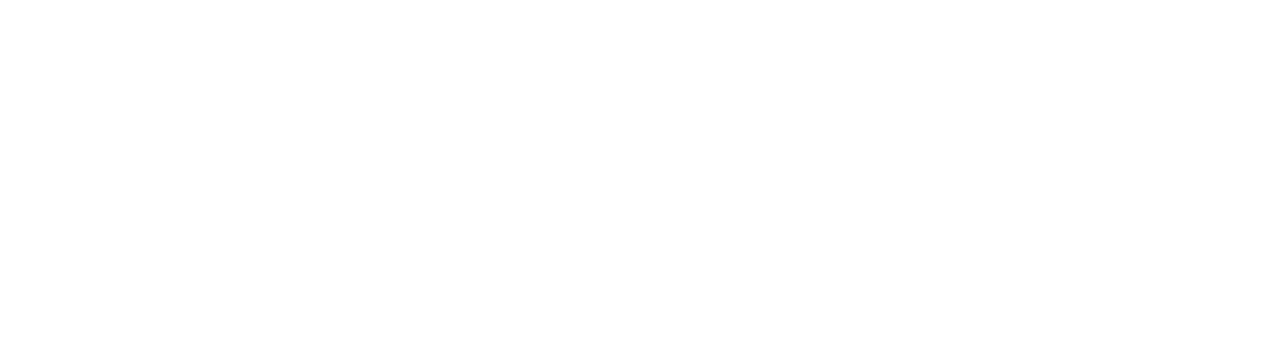
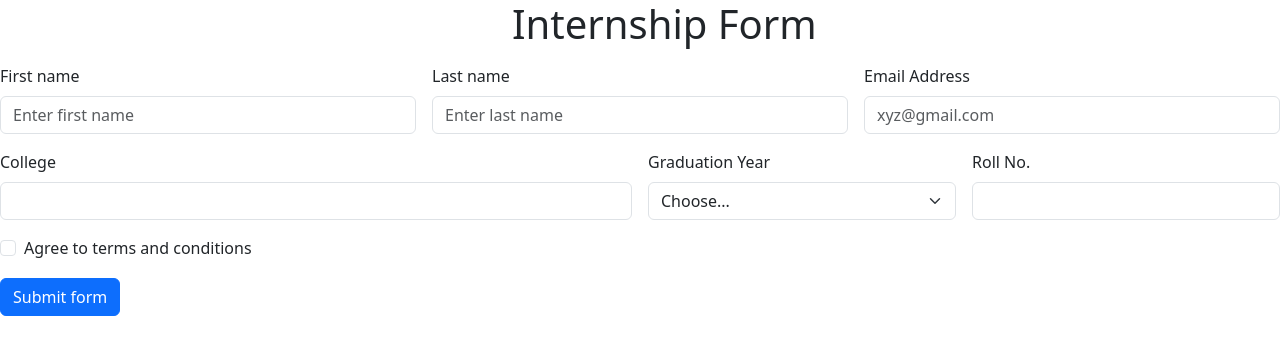
Before and after one commit to acciojob/bootstrap-form-easy-SuvankarA, a website: page main.html in a window 1280 px wide. Drawn offline with nearby package versions, Linux system fonts and the light colour scheme.

Commit message:
myCommit

```diff
--- a/main.html
+++ b/main.html
@@ -4,12 +4,90 @@
 
 <head>
 	<link rel="stylesheet" href="styles.css">
+	<link href="https://cdn.jsdelivr.net/npm/bootstrap@5.3.0-alpha1/dist/css/bootstrap.min.css" rel="stylesheet"
+		integrity="sha384-GLhlTQ8iRABdZLl6O3oVMWSktQOp6b7In1Zl3/Jr59b6EGGoI1aFkw7cmDA6j6gD" crossorigin="anonymous">
 </head>
 
 <body>
 	<!-- the entire body must be written by student -->
-    <script type="text/javascript" src="./script.js">
-</script>
+	<h1>Internship Form</h1>
+	<form class="row g-3 needs-validation mt-5" novalidate>
+		<div class="col-md-4">
+			<label for="validationCustom01" class="form-label">First name</label>
+			<input type="text" class="form-control" id="first-name-input" placeholder="Enter first name" required>
+			<div class="invalid-feedback">
+				First Name Required
+			</div>
+		</div>
+		<div class="col-md-4">
+			<label for="validationCustom02" class="form-label">Last name</label>
+			<input type="text" class="form-control" id="last-name-input" placeholder="Enter last name" required>
+			<div class="invalid-feedback">
+				Last Name Required
+			</div>
+		</div>
+		<div class="col-md-4">
+			<label for="validationCustomUsername" class="form-label">Email Address</label>
+			<div class="input-group has-validation">
+				<!-- <span class="input-group-text" id="inputGroupPrepend">@</span> -->
+				<input type="email" class="form-control" id="email-input"
+					aria-describedby="inputGroupPrepend" placeholder="xyz@gmail.com" required>
+				<div class="invalid-feedback">
+					Email Required
+				</div>
+			</div>
+		</div>
+		<div class="col-md-6">
+			<label for="validationCustom03" class="form-label">College</label>
+			<input type="text" class="form-control" id="college-input" required>
+			<div class="invalid-feedback">
+				Please provide a valid college.
+			</div>
+		</div>
+		<div class="col-md-3">
+			<label for="validationCustom04" class="form-label">Graduation Year</label>
+			<select class="form-select" id="graduation-year-input" required>
+				<option selected disabled value="">Choose...</option>
+				<option>2020</option>
+				<option>2021</option>
+				<option>2022</option>
+				<option>2023</option>
+			</select>
+			<div class="invalid-feedback">
+				Please select a valid Graduation Year.
+			</div>
+		</div>
+		<div class="col-md-3">
+			<label for="validationCustom05" class="form-label">Roll No.</label>
+			<input type="text" class="form-control" id="roll-no-input" required>
+			<div class="invalid-feedback">
+				Please provide a valid Roll No.
+			</div>
+		</div>
+		<div class="col-12">
+			<div class="form-check">
+				<input class="form-check-input" type="checkbox" value="" id="conditions-checkbox" required>
+				<label class="form-check-label" for="invalidCheck">
+					Agree to terms and conditions
+				</label>
+				<div class="invalid-feedback">
+					You must agree before submitting.
+				</div>
+			</div>
+		</div>
+		<div class="col-12">
+			<button class="btn btn-primary" type="submit">Submit form</button>
+		</div>
+	</form>
+
+	<script src="https://cdn.jsdelivr.net/npm/@popperjs/core@2.11.6/dist/umd/popper.min.js"
+		integrity="sha384-oBqDVmMz9ATKxIep9tiCxS/Z9fNfEXiDAYTujMAeBAsjFuCZSmKbSSUnQlmh/jp3"
+		crossorigin="anonymous"></script>
+	<script src="https://cdn.jsdelivr.net/npm/bootstrap@5.3.0-alpha1/dist/js/bootstrap.min.js"
+		integrity="sha384-mQ93GR66B00ZXjt0YO5KlohRA5SY2XofN4zfuZxLkoj1gXtW8ANNCe9d5Y3eG5eD"
+		crossorigin="anonymous"></script>
+	<script type="text/javascript" src="./script.js">
+	</script>
 
 </body>
 
--- a/script.js
+++ b/script.js
@@ -1 +1,21 @@
+// Example starter JavaScript for disabling form submissions if there are invalid fields
+(() => {
+    'use strict'
+
+    // Fetch all the forms we want to apply custom Bootstrap validation styles to
+    const forms = document.querySelectorAll('.needs-validation')
+
+    // Loop over them and prevent submission
+    Array.from(forms).forEach(form => {
+      form.addEventListener('submit', event => {
+        if (!form.checkValidity()) {
+          event.preventDefault()
+          event.stopPropagation()
+        }
+
+        form.classList.add('was-validated')
+      }, false)
+    })
+  })()
+
 //your code here
--- a/styles.css
+++ b/styles.css
@@ -1,2 +1,6 @@
-
+h1{
+    position: absolute;
+   top: 0;
+    left: 40vw;
+}
 /* Your CSS Code here. */
```
